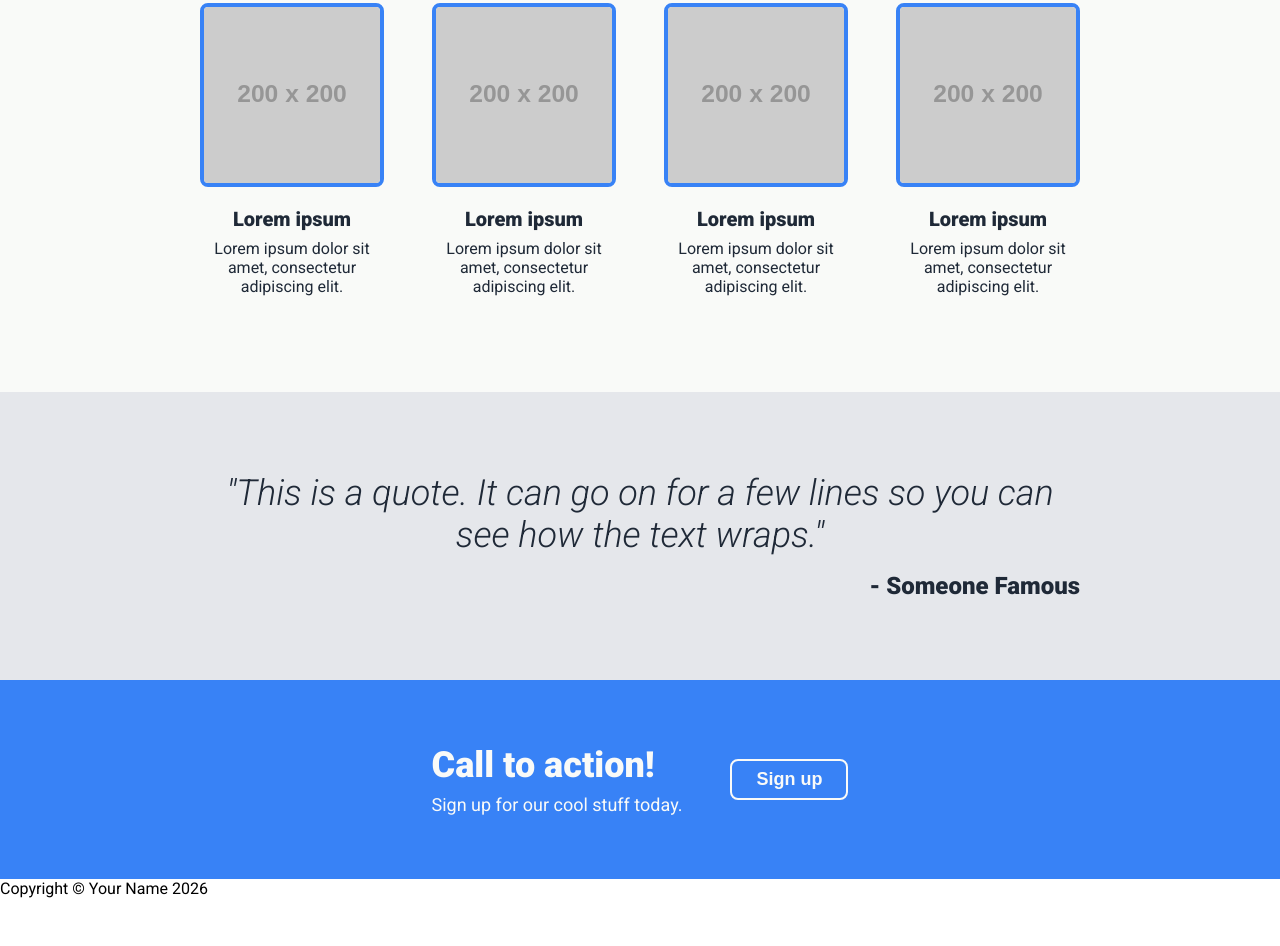
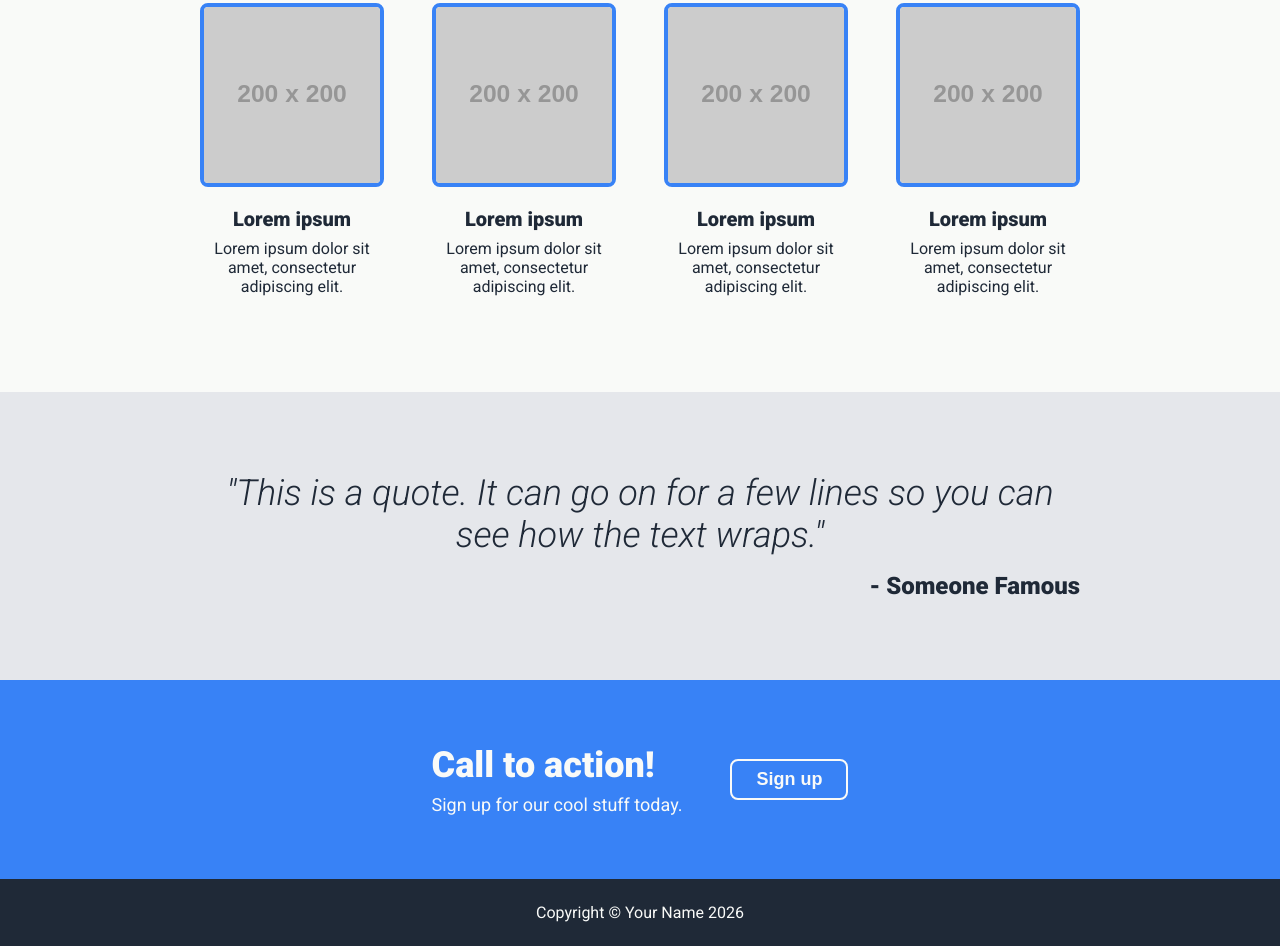
Before and after one commit to Angel-Juano/odin-landing-page, a plain HTML site: page index.html in a window 1280 px wide. Shown: the part 629-1575 px from the top of the page. Before the commit the page ends 1527 px from the top, so only its background shows below. Drawn offline with Linux system fonts and the light colour scheme; placeholder pictures from the web are drawn by us.

Commit message:
Style footer

```diff
--- a/style.css
+++ b/style.css
@@ -164,3 +164,10 @@ button {
   background-color: #3882F6;
   border: 2px solid #F9FAF8;
 }
+
+footer {
+  background-color: #1F2937;
+  color: #F9FAF8;
+  text-align: center;
+  padding: 24px 0;
+}
```
